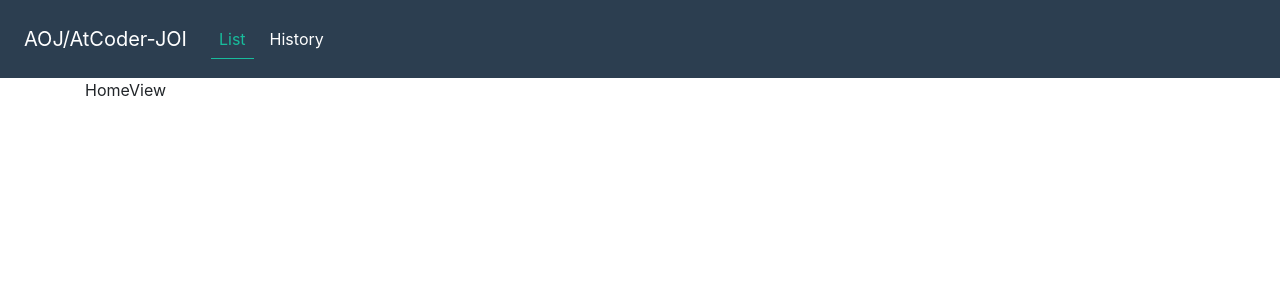
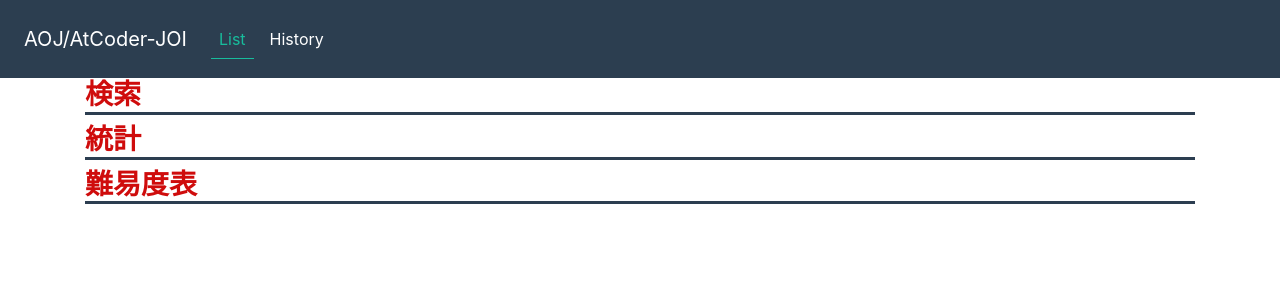
Before and after one commit to Takt29/AOJAtCoder-JOI, a React app: page / in a window 1280 px wide. Shown: the top 300 px of the page. Built offline with nearby package versions, Linux system fonts and the light colour scheme.

Commit message:
fix sass-loader

```diff
--- a/package.json
+++ b/package.json
@@ -32,6 +32,7 @@
     "@babel/preset-react": "^7.0.0",
     "babel-loader": "^8.0.6",
     "css-loader": "^3.2.0",
+    "node-sass": "^4.12.0",
     "sass-loader": "^8.0.0",
     "style-loader": "^1.0.0",
     "webpack": "^4.39.3",
--- a/src/view/HomeView.jsx
+++ b/src/view/HomeView.jsx
@@ -1,10 +1,14 @@
 import React from 'react'
+import styles from './HomeView.scss'
 
 class HomeView extends React.Component {
   render() {
+    console.log(styles)
     return (
-      <div>
-        HomeView
+      <div className={styles.self}>
+        <h3>検索</h3>
+        <h3>統計</h3>
+        <h3>難易度表</h3>
       </div>
     )
   }
--- /dev/null
+++ b/src/view/HomeView.scss
@@ -0,0 +1,6 @@
+.self {
+  h3 {
+    border-bottom: solid 3px var(--blue);
+    color: #cf0c0c;
+  }
+}
--- a/webpack.config.js
+++ b/webpack.config.js
@@ -27,16 +27,16 @@
         }]
       },
       {
-        test: /\.s?css$/i,
+        test: /\.s[ac]ss$/i,
         use: [
           'style-loader',
           {
             loader: 'css-loader',
             options: {
-              modules: true,
-              localIdentName: '[name]_[local]_[hash:base64:5]',
+              modules: {
+                localIdentName: '[name]_[local]_[hash:base64:5]',
+              },
               url: false
-
             }
           },
           'sass-loader'
```
Also changed, not shown: 1 other file (tests, documents, lock files or other folders).
